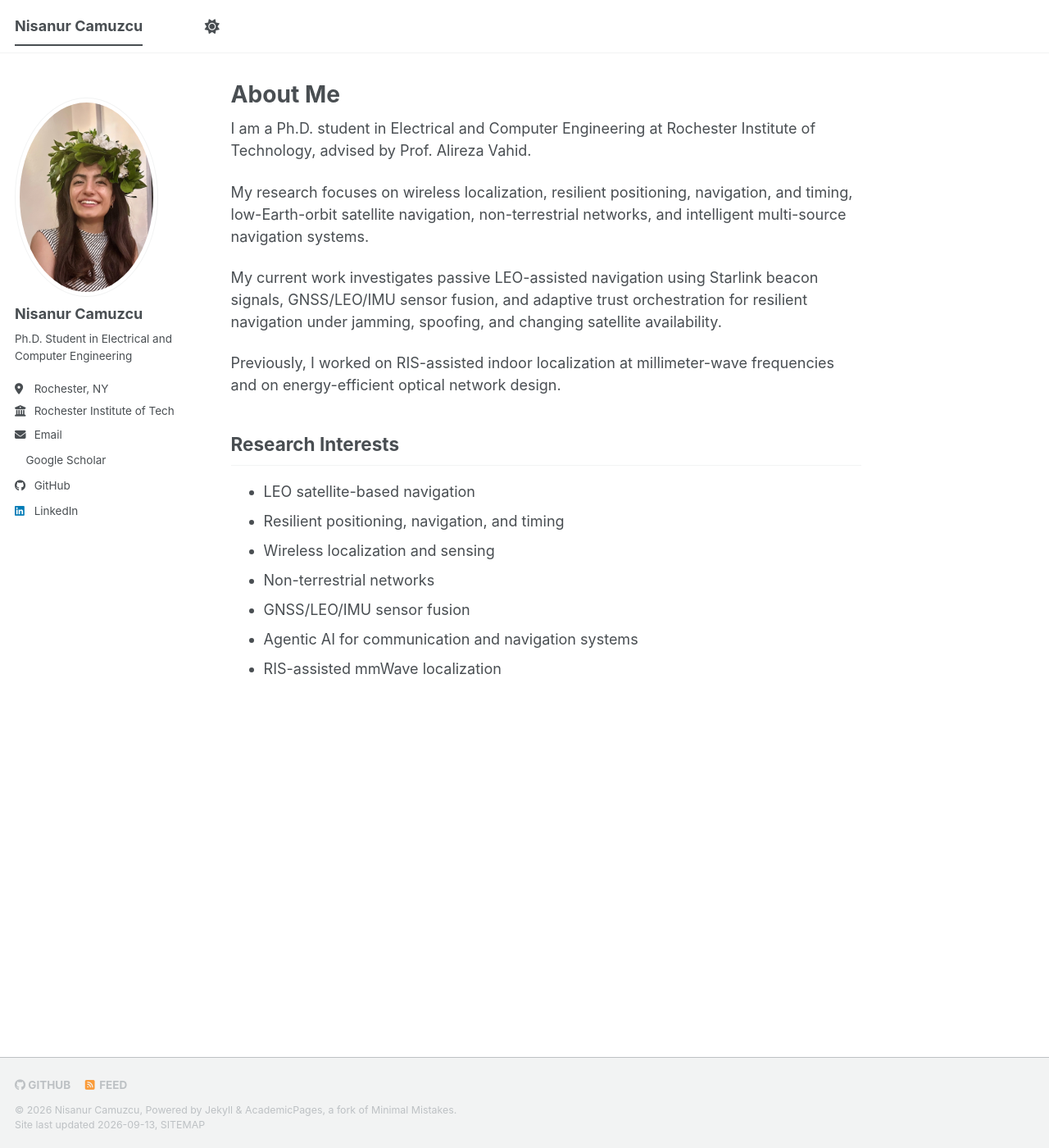
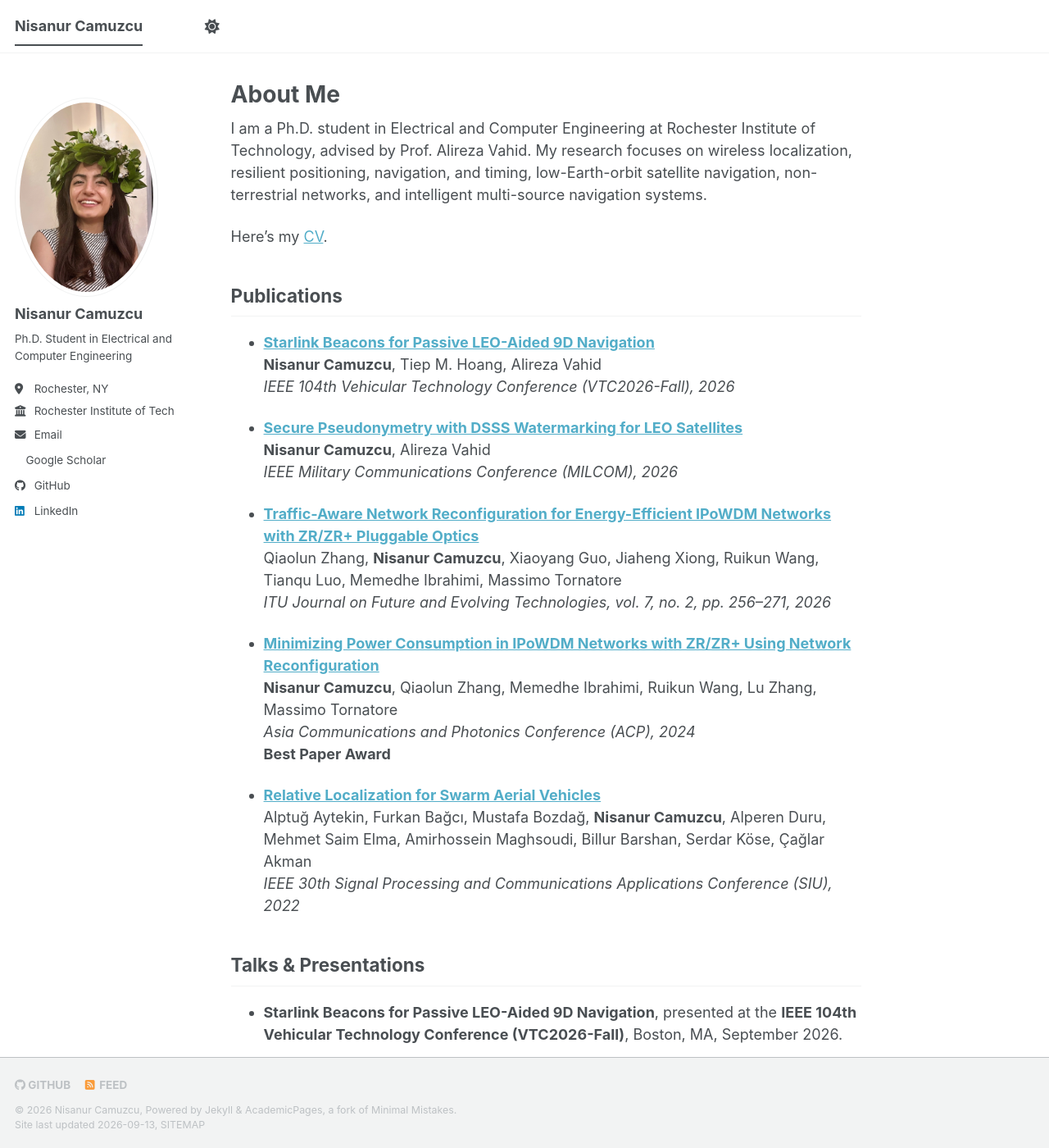
Before and after one commit to nisscamuzcu/nisanurcamuzcu.github.io, a Jekyll site: the page built from _pages/about.md, in a window 1280 px wide and 1400 px high. Shown: the whole window at 82% size. Built offline with Jekyll 4.4.1, drawn with Linux system fonts in a browser that asks for light colours; a style sheet for code colours, icons or effects is not loaded; some of the changed text lies outside the part shown.

Commit message:
Revise about page with detailed academic profile
Updated personal information, added publications, talks, awards, and teaching experience sections.

```diff
--- a/_pages/about.md
+++ b/_pages/about.md
@@ -7,13 +7,59 @@ redirect_from:
   - /about.html
 ---
 
-I am a Ph.D. student in Electrical and Computer Engineering at Rochester Institute of Technology, advised by Prof. Alireza Vahid.
+I am a Ph.D. student in Electrical and Computer Engineering at Rochester Institute of Technology, advised by Prof. Alireza Vahid. My research focuses on wireless localization, resilient positioning, navigation, and timing, low-Earth-orbit satellite navigation, non-terrestrial networks, and intelligent multi-source navigation systems.
 
-My research focuses on wireless localization, resilient positioning, navigation, and timing, low-Earth-orbit satellite navigation, non-terrestrial networks, and intelligent multi-source navigation systems.
+Here's my [CV](/files/Nisanur_Camuzcu_CV.pdf).
 
-My current work investigates passive LEO-assisted navigation using Starlink beacon signals, GNSS/LEO/IMU sensor fusion, and adaptive trust orchestration for resilient navigation under jamming, spoofing, and changing satellite availability.
+## Publications
 
-Previously, I worked on RIS-assisted indoor localization at millimeter-wave frequencies and on energy-efficient optical network design.
+- **[Starlink Beacons for Passive LEO-Aided 9D Navigation](https://arxiv.org/abs/2605.20394)**
+  **Nisanur Camuzcu**, Tiep M. Hoang, Alireza Vahid
+  *IEEE 104th Vehicular Technology Conference (VTC2026-Fall), 2026*
+
+- **[Secure Pseudonymetry with DSSS Watermarking for LEO Satellites](https://arxiv.org/abs/2608.27693)**
+  **Nisanur Camuzcu**, Alireza Vahid
+  *IEEE Military Communications Conference (MILCOM), 2026*
+
+- **[Traffic-Aware Network Reconfiguration for Energy-Efficient IPoWDM Networks with ZR/ZR+ Pluggable Optics](https://doi.org/10.52953/TKXK1653)**
+  Qiaolun Zhang, **Nisanur Camuzcu**, Xiaoyang Guo, Jiaheng Xiong, Ruikun Wang, Tianqu Luo, Memedhe Ibrahimi, Massimo Tornatore
+  *ITU Journal on Future and Evolving Technologies, vol. 7, no. 2, pp. 256–271, 2026*
+
+- **[Minimizing Power Consumption in IPoWDM Networks with ZR/ZR+ Using Network Reconfiguration](https://doi.org/10.1109/ACP/IPOC63121.2024.10809949)**
+  **Nisanur Camuzcu**, Qiaolun Zhang, Memedhe Ibrahimi, Ruikun Wang, Lu Zhang, Massimo Tornatore
+  *Asia Communications and Photonics Conference (ACP), 2024*
+  **Best Paper Award**
+
+- **[Relative Localization for Swarm Aerial Vehicles](https://doi.org/10.1109/SIU55565.2022.9864801)**
+  Alptuğ Aytekin, Furkan Bağcı, Mustafa Bozdağ, **Nisanur Camuzcu**, Alperen Duru, Mehmet Saim Elma, Amirhossein Maghsoudi, Billur Barshan, Serdar Köse, Çağlar Akman
+  *IEEE 30th Signal Processing and Communications Applications Conference (SIU), 2022*
+
+## Talks & Presentations
+
+- **Starlink Beacons for Passive LEO-Aided 9D Navigation**, presented at the **IEEE 104th Vehicular Technology Conference (VTC2026-Fall)**, Boston, MA, September 2026.
+
+- **Secure Pseudonymetry with DSSS Watermarking for LEO Satellites**, to be presented at the **IEEE Military Communications Conference (MILCOM 2026)**, National Capital Region, DC, October 2026.
+
+## Honors and Awards
+
+- **Promising Turks Fund Scholarship**, 2026.
+
+- **Best Paper Award**, Asia Communications and Photonics Conference (ACP), 2024.
+
+- **Voluntary Professional Activities Award**, Bilkent University, 2022.
+
+- **Social Awareness and Activities Award**, Bilkent University, 2022.
+
+- **Comprehensive Scholarship**, Bilkent University, 2017–2022.
+
+- **Ranked 76th** in the Turkish University Entrance Examination among approximately 2 million students, 2017.
+
+## Teaching Experience
+
+- **Graduate Teaching Assistant**, EEEE-484 Communication Systems, Rochester Institute of Technology, Spring 2026.
+  Assisted with analog and digital communication topics including modulation, spectral analysis, noise, and detection through office and laboratory hours.
+
+<!-- My current work investigates passive LEO-assisted navigation using Starlink beacon signals, GNSS/LEO/IMU sensor fusion, and adaptive trust orchestration for resilient navigation under jamming, spoofing, and changing satellite availability. Previously, I worked on RIS-assisted indoor localization at millimeter-wave frequencies and on energy-efficient optical network design.
 
 ## Research Interests
 
@@ -23,4 +69,4 @@ Previously, I worked on RIS-assisted indoor localization at millimeter-wave freq
 - Non-terrestrial networks
 - GNSS/LEO/IMU sensor fusion
 - Agentic AI for communication and navigation systems
-- RIS-assisted mmWave localization
+- RIS-assisted mmWave localization -->
```
